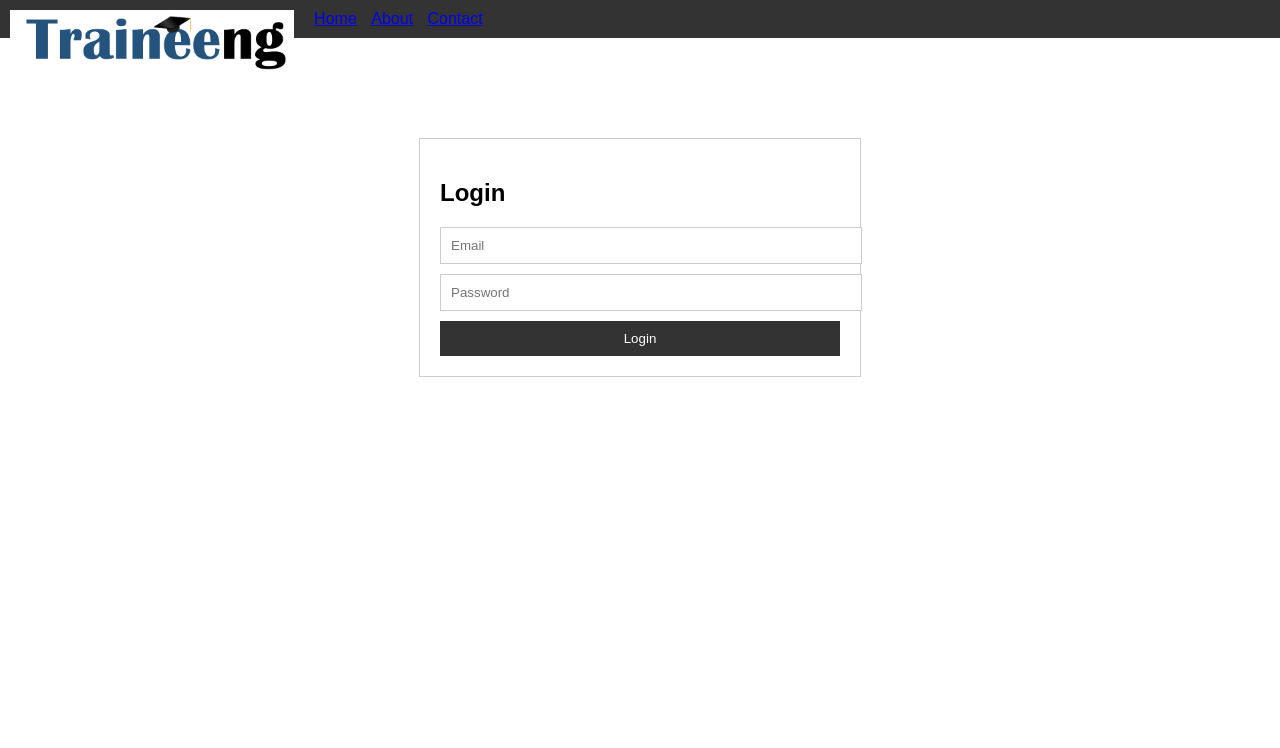
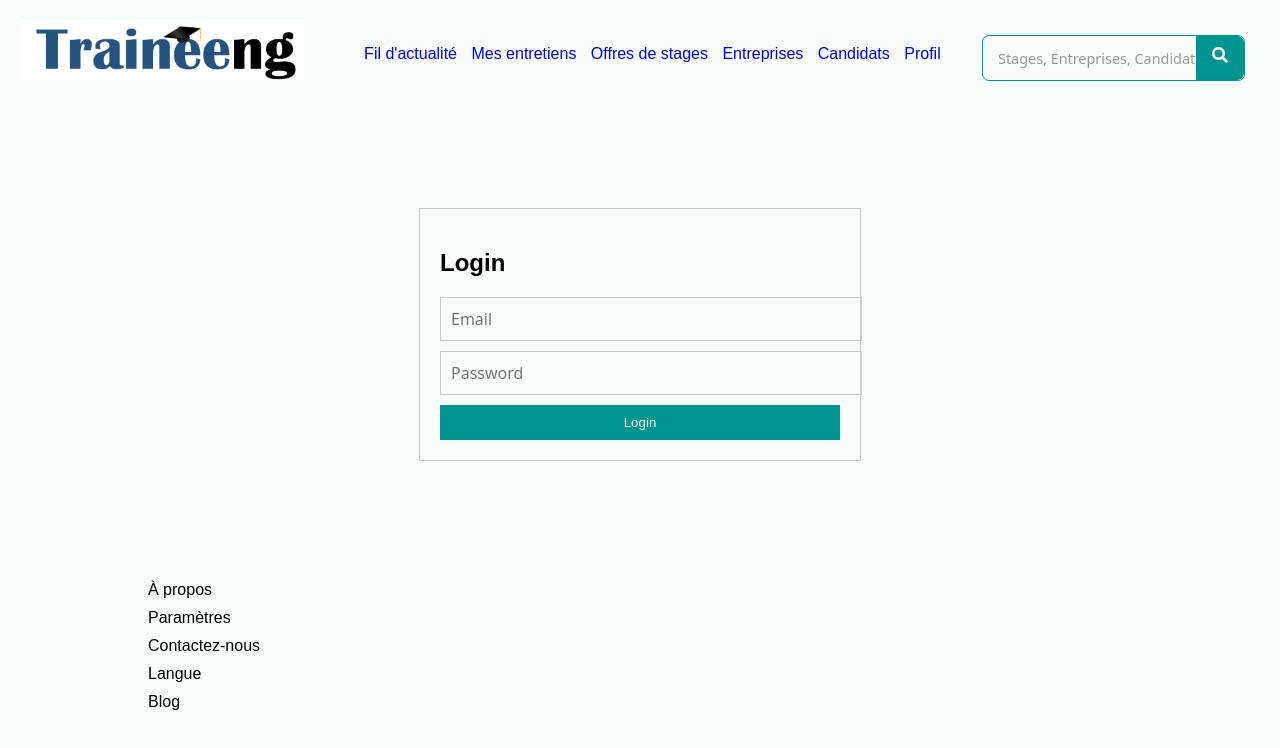
Before and after one commit to safaeelmessoussi/traineeng, a React app: page src/index.html in a window 1280 px wide. Built offline with nearby package versions, Linux system fonts and the light colour scheme.

Commit message:
initialize header and footer pages

```diff
--- a/src/footer.html
+++ b/src/footer.html
@@ -2,80 +2,32 @@
 <html>
 <head>
   <style>
-    body {
+    .footer {
       font-family: Arial, sans-serif;
-      margin: 0;
-      padding: 0;
+      margin: 2;
+      padding: 20px;
+      margin-left: 10%;
+      margin-right: 10%;
+      background-color: #f6fdfb;
     }
 
-    .header {
-      background-color: #333;
-      color: #fff;
-      padding: 10px;
+    .footer-link {
+      display: block;
+      margin-bottom: 10px;
+      color: black;
+      text-decoration: none;
+      font-weight: normal;
     }
 
-    .logo {
-      float: left;
-      margin-right: 20px;
-    }
-
-    .menu {
-      list-style-type: none;
-      margin: 0;
-      padding: 0;
-    }
-
-    .menu li {
-      display: inline-block;
-      margin-right: 10px;
-    }
-
-    .login-container {
-      max-width: 400px;
-      margin: 100px auto;
-      padding: 20px;
-      border: 1px solid #ccc;
-    }
-
-    .login-container input[type="text"],
-    .login-container input[type="password"] {
-      width: 100%;
-      padding: 10px;
-      margin-bottom: 10px;
-      border: 1px solid #ccc;
-    }
-
-    .login-container button {
-      width: 100%;
-      padding: 10px;
-      background-color: #333;
-      color: #fff;
-      border: none;
-      cursor: pointer;
-    }
   </style>
 </head>
 <body>
-  <header class="header">
-    <div class="logo">
-      <img src="../assets/logo.jpg" alt="Logo" height="60">
-    </div>
-    <nav>
-      <ul class="menu">
-        <li><a href="#">Home</a></li>
-        <li><a href="#">About</a></li>
-        <li><a href="#">Contact</a></li>
-      </ul>
-    </nav>
-  </header>
-
-  <div class="login-container">
-    <h2>Login</h2>
-    <form>
-      <input type="text" placeholder="Email" required>
-      <input type="password" placeholder="Password" required>
-      <button type="submit">Login</button>
-    </form>
-  </div>
+  <footer class="footer">
+    <a class="footer-link" href="about.html">À propos</a>
+    <a class="footer-link" href="settings.html">Paramètres</a>
+    <a class="footer-link" href="contact.html">Contactez-nous</a>
+    <a class="footer-link" href="language.html">Langue</a>
+    <a class="footer-link" href="blog.html">Blog</a>
+  </footer>
 </body>
 </html>
--- a/src/header.html
+++ b/src/header.html
@@ -1,27 +1,28 @@
 <!DOCTYPE html>
 <html>
 <head>
+  <link rel="stylesheet" href="https://cdnjs.cloudflare.com/ajax/libs/font-awesome/5.15.3/css/all.min.css">
   <style>
-    body {
+    .header {
       font-family: Arial, sans-serif;
-      margin: 0;
-      padding: 0;
+      margin: 1;
+      background-color: #f6fdfb;
+      padding: 10px;
     }
 
-    .header {
-      background-color: #f6fdfb;
-      color: #fff;
-      padding: 10px;
+    .box {
+      flex: 1;
+      margin: 10px;
     }
 
     .logo {
       float: left;
-      margin-right: 20px;
+      margin-right: 60px;
     }
 
     .menu {
       list-style-type: none;
-      margin: 0;
+      margin: 35px;
       padding: 0;
     }
 
@@ -30,16 +31,9 @@
       margin-right: 10px;
     }
 
-    #searchbar {
-      background-color: #fff;
-      width: 300px;
-      height: 44px;
-      border-radius: 5px;
-      border-color: #00958E;
-      display: flex;
-      flex-direction: row;
-      align-items: center;
-
+    a{
+      text-decoration: none;
+      font-weight: normal;
     }
 
     input {
@@ -52,9 +46,53 @@
       border: #fff;
     }
 
-    ::placeholder {
-      color: #fff;
-      opacity: 0.7;
+    .search-container {
+      position: absolute;
+      top: 10px;
+      right: 10px;
+      margin: 25px;
+      border: 1px solid #00958E;
+      border-radius: 7px; /* Adjust the border radius value as desired */
+    }
+
+    .search-field {
+      /*background-color: #f6fdfb;*/
+      /*border: 1px solid #f6fdfb;*/
+      display: flex;
+      align-items: center;
+      padding: 5px;
+    }
+
+    .search-icon {
+      margin-right: 5px;
+      color: white;
+    }
+
+    .search-field input[type="text"]::placeholder {
+      color: #999;
+      font-size: 90%;
+    }
+
+    .search-field input[type="text"] {
+      background-color: #f6fdfb;
+      outline: none;
+      color: black; /* Set text color to black */
+    }
+
+    .search-field i {
+      margin-left: 5px;
+    }
+
+    .icon-background {
+      position: absolute;
+      top: 0px;
+      bottom: 0px;
+      right: 0px;
+      padding: 10px;
+      border: 1px solid #00958E;
+      background-color: #00958E;
+      border-top-right-radius: 7px;
+      border-bottom-right-radius: 7px;
     }
 
 
@@ -62,9 +100,10 @@
 </head>
 <body>
   <header class="header">
-    <div class="logo">
+    <div class="logo box">
       <img src="../assets/logo.jpg" alt="Logo" height="60">
     </div>
+    <div class="box">
       <nav>
         <ul class="menu">
           <li><a href="#">Fil d'actualité</a></li>
@@ -75,13 +114,15 @@
           <li><a href="#">Profil</a></li>
         </ul>
       </nav>
+    </div>
 
-    <form id="searchbar" role="search">
-      <input type="search" id="query" placeholder="Recherchez offres, entreprises...">
-      <button>
-        <img src="../assets/search_icon.jpg" alt="SearchIcon">
-      </button>
-    </form>
+    <div class="search-container box">
+      <div class="search-field">
+        <input type="text" placeholder="Stages, Entreprises, Candidats ...">
+        <div class="icon-background">
+          <i class="fas fa-search search-icon"></i>
+        </div>
+      </div>
 
   </header>
 
--- a/src/index.html
+++ b/src/index.html
@@ -6,28 +6,13 @@
       font-family: Arial, sans-serif;
       margin: 0;
       padding: 0;
+      background-color: #f6fdfb;
     }
-
-    .header {
-      background-color: #333;
-      color: #fff;
-      padding: 10px;
-    }
-
-    .logo {
-      float: left;
-      margin-right: 20px;
-    }
-
-    .menu {
-      list-style-type: none;
+    #body-id {
+      font-family: Arial, sans-serif;
       margin: 0;
       padding: 0;
-    }
-
-    .menu li {
-      display: inline-block;
-      margin-right: 10px;
+      background-color: #f6fdfb;
     }
 
     .login-container {
@@ -48,28 +33,30 @@
     .login-container button {
       width: 100%;
       padding: 10px;
-      background-color: #333;
+      background-color: #00958E;
       color: #fff;
       border: none;
       cursor: pointer;
     }
   </style>
+
+  <script
+  src="https://code.jquery.com/jquery-3.3.1.js"
+  integrity="sha256-2Kok7MbOyxpgUVvAk/HJ2jigOSYS2auK4Pfzbm7uH60="
+  crossorigin="anonymous">
+  </script>
+  <script>
+    $(function(){
+      $("#header").load("header.html");
+      $("#footer").load("footer.html");
+    });
+    </script>
 </head>
-<body>
-  <header class="header">
-    <div class="logo">
-      <img src="../assets/logo.jpg" alt="Logo" height="60">
-    </div>
-    <nav>
-      <ul class="menu">
-        <li><a href="#">Home</a></li>
-        <li><a href="#">About</a></li>
-        <li><a href="#">Contact</a></li>
-      </ul>
-    </nav>
-  </header>
 
-  <div class="login-container">
+<body id="body-id">
+  <div id="header"></div>
+
+  <div class="login-container" >
     <h2>Login</h2>
     <form>
       <input type="text" placeholder="Email" required>
@@ -77,5 +64,6 @@
       <button type="submit">Login</button>
     </form>
   </div>
+  <div id="footer"></div>
 </body>
 </html>
```
Lines whose indentation alone changed are shown as unchanged.
